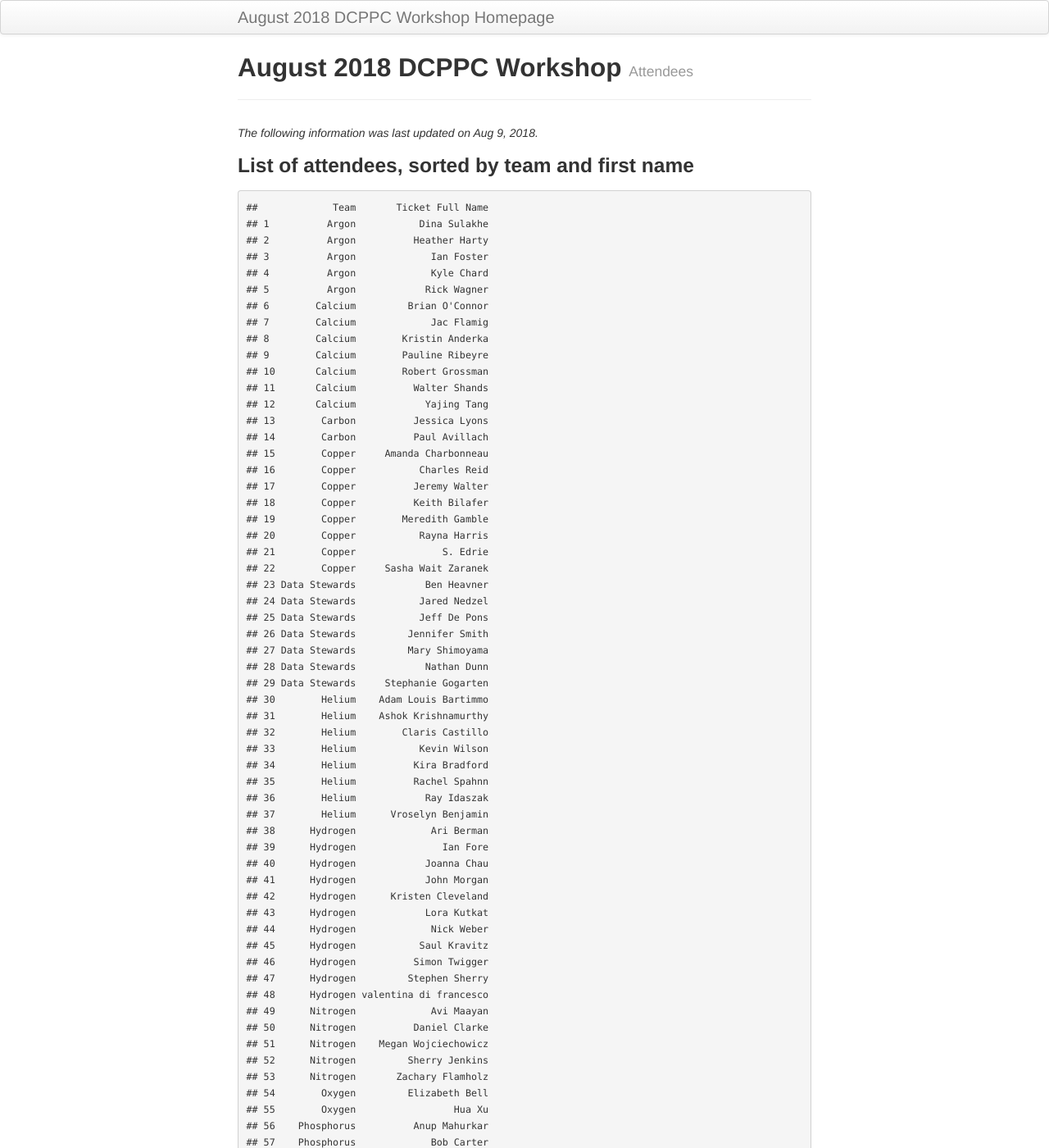
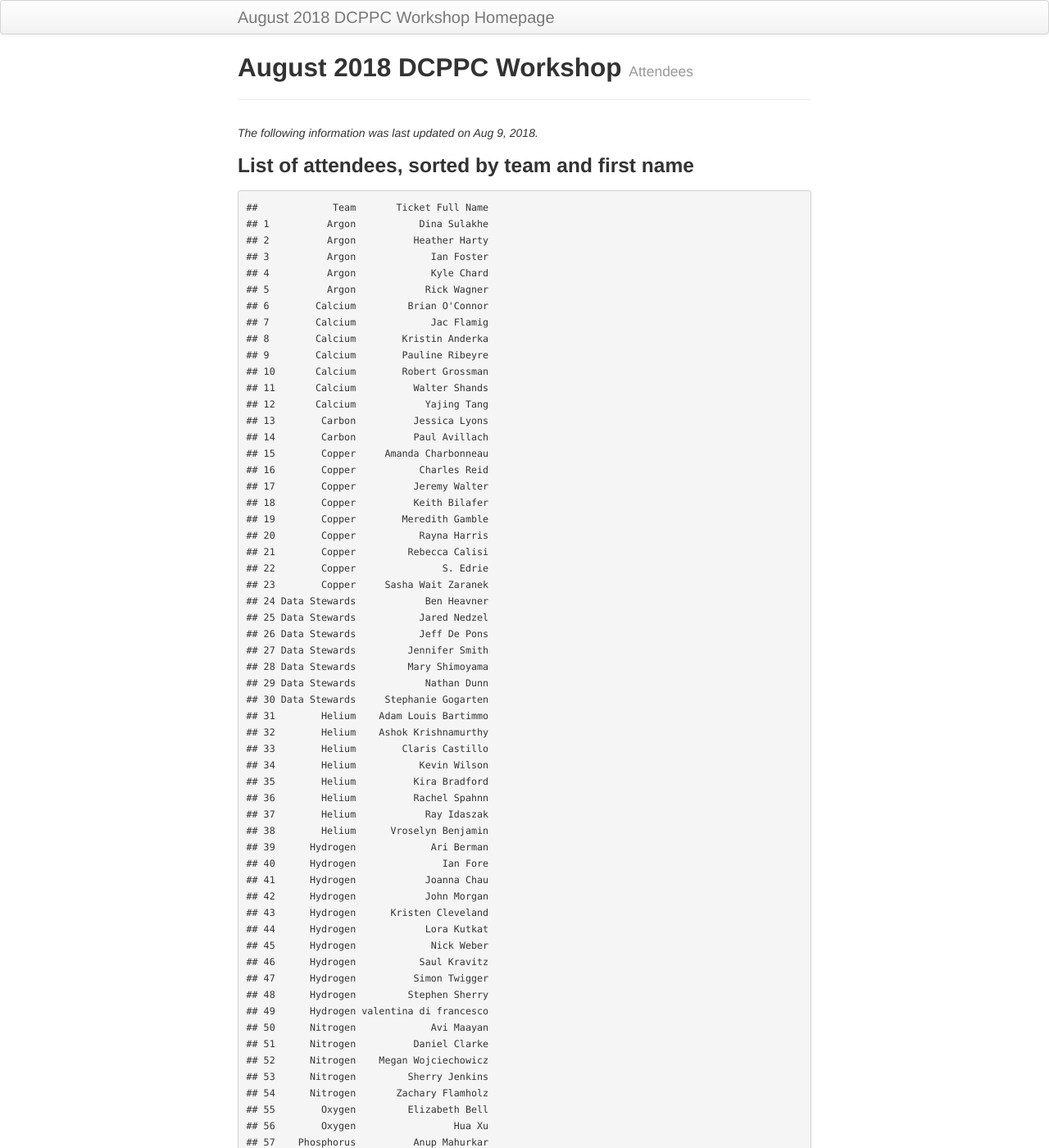
Before and after one commit to dcppc/2018-august-workshop, a Jekyll site: the page built from docs/attendees.md, in a window 1280 px wide and 1400 px high. Shown: the whole window at 82% size. Built offline with Jekyll 4.4.1, drawn with Linux system fonts in a browser that asks for light colours; some of the changed text lies outside the part shown.

Commit message:
attendees

```diff
--- a/docs/attendees.md
+++ b/docs/attendees.md
@@ -30,49 +30,51 @@ tagline: Attendees
     ## 18        Copper          Keith Bilafer
     ## 19        Copper        Meredith Gamble
     ## 20        Copper           Rayna Harris
-    ## 21        Copper               S. Edrie
-    ## 22        Copper     Sasha Wait Zaranek
-    ## 23 Data Stewards            Ben Heavner
-    ## 24 Data Stewards           Jared Nedzel
-    ## 25 Data Stewards           Jeff De Pons
-    ## 26 Data Stewards         Jennifer Smith
-    ## 27 Data Stewards         Mary Shimoyama
-    ## 28 Data Stewards            Nathan Dunn
-    ## 29 Data Stewards     Stephanie Gogarten
-    ## 30        Helium    Adam Louis Bartimmo
-    ## 31        Helium    Ashok Krishnamurthy
-    ## 32        Helium        Claris Castillo
-    ## 33        Helium           Kevin Wilson
-    ## 34        Helium          Kira Bradford
-    ## 35        Helium          Rachel Spahnn
-    ## 36        Helium            Ray Idaszak
-    ## 37        Helium      Vroselyn Benjamin
-    ## 38      Hydrogen             Ari Berman
-    ## 39      Hydrogen               Ian Fore
-    ## 40      Hydrogen            Joanna Chau
-    ## 41      Hydrogen            John Morgan
-    ## 42      Hydrogen      Kristen Cleveland
-    ## 43      Hydrogen            Lora Kutkat
-    ## 44      Hydrogen             Nick Weber
-    ## 45      Hydrogen           Saul Kravitz
-    ## 46      Hydrogen          Simon Twigger
-    ## 47      Hydrogen         Stephen Sherry
-    ## 48      Hydrogen valentina di francesco
-    ## 49      Nitrogen             Avi Maayan
-    ## 50      Nitrogen          Daniel Clarke
-    ## 51      Nitrogen    Megan Wojciechowicz
-    ## 52      Nitrogen         Sherry Jenkins
-    ## 53      Nitrogen       Zachary Flamholz
-    ## 54        Oxygen         Elizabeth Bell
-    ## 55        Oxygen                 Hua Xu
-    ## 56    Phosphorus          Anup Mahurkar
-    ## 57    Phosphorus             Bob Carter
-    ## 58        Sodium         Daniel S. Katz
-    ## 59        Sodium          Martin Fenner
-    ## 60        Sodium     Sarala Wimalaratne
-    ## 61         Xenon            Alison Leaf
-    ## 62         Xenon      Charlotte Whicher
-    ## 63         Xenon           Sarper Avcil
+    ## 21        Copper         Rebecca Calisi
+    ## 22        Copper               S. Edrie
+    ## 23        Copper     Sasha Wait Zaranek
+    ## 24 Data Stewards            Ben Heavner
+    ## 25 Data Stewards           Jared Nedzel
+    ## 26 Data Stewards           Jeff De Pons
+    ## 27 Data Stewards         Jennifer Smith
+    ## 28 Data Stewards         Mary Shimoyama
+    ## 29 Data Stewards            Nathan Dunn
+    ## 30 Data Stewards     Stephanie Gogarten
+    ## 31        Helium    Adam Louis Bartimmo
+    ## 32        Helium    Ashok Krishnamurthy
+    ## 33        Helium        Claris Castillo
+    ## 34        Helium           Kevin Wilson
+    ## 35        Helium          Kira Bradford
+    ## 36        Helium          Rachel Spahnn
+    ## 37        Helium            Ray Idaszak
+    ## 38        Helium      Vroselyn Benjamin
+    ## 39      Hydrogen             Ari Berman
+    ## 40      Hydrogen               Ian Fore
+    ## 41      Hydrogen            Joanna Chau
+    ## 42      Hydrogen            John Morgan
+    ## 43      Hydrogen      Kristen Cleveland
+    ## 44      Hydrogen            Lora Kutkat
+    ## 45      Hydrogen             Nick Weber
+    ## 46      Hydrogen           Saul Kravitz
+    ## 47      Hydrogen          Simon Twigger
+    ## 48      Hydrogen         Stephen Sherry
+    ## 49      Hydrogen valentina di francesco
+    ## 50      Nitrogen             Avi Maayan
+    ## 51      Nitrogen          Daniel Clarke
+    ## 52      Nitrogen    Megan Wojciechowicz
+    ## 53      Nitrogen         Sherry Jenkins
+    ## 54      Nitrogen       Zachary Flamholz
+    ## 55        Oxygen         Elizabeth Bell
+    ## 56        Oxygen                 Hua Xu
+    ## 57    Phosphorus          Anup Mahurkar
+    ## 58    Phosphorus             Bob Carter
+    ## 59        Sodium         Daniel S. Katz
+    ## 60        Sodium          Martin Fenner
+    ## 61        Sodium     Sarala Wimalaratne
+    ## 62        Sodium              Tim Clark
+    ## 63         Xenon            Alison Leaf
+    ## 64         Xenon      Charlotte Whicher
+    ## 65         Xenon           Sarper Avcil
 
 ### Overview of particpants per team
 
```
Also changed, not shown: other parts of docs/attendees.md (+2 -2 lines).
